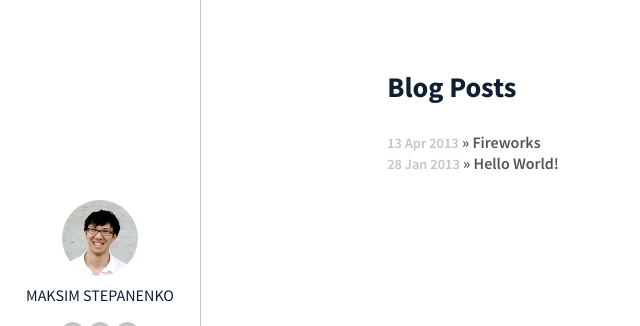
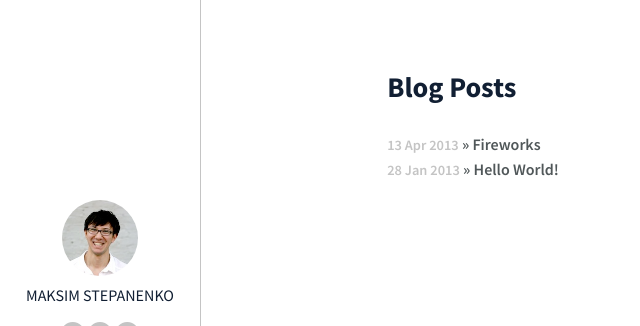
Before and after one commit to maksim-s/maksim-s.github.com, a Jekyll site: the page built from index.html, in a window 1280 px wide. Shown: the top 326 px of the page, without its empty margins (0-640 px from the left). Built offline with Jekyll 4.4.1, drawn with Linux system fonts in a browser that asks for light colours.

Commit message:
spacing between post titles

```diff
--- a/stylesheets/css/main.css
+++ b/stylesheets/css/main.css
@@ -227,7 +227,7 @@
       margin: 0;
       color: #505759;
       font-weight: 550;
-      line-height: 1em; }
+      line-height: 1.3em; }
     .content .listing .date {
       font-size: 0.9em;
       color: #c4c4c4; }
--- a/stylesheets/sass/main.scss
+++ b/stylesheets/sass/main.scss
@@ -281,7 +281,7 @@ $font-family: 'Source Sans Pro', Helvetica, sans-serif;
       margin: 0;
       color: $text-color;
       font-weight: 550;
-      line-height: 1em;
+      line-height: 1.3em;
     }
     .date {
       font-size: 0.9em;
```
